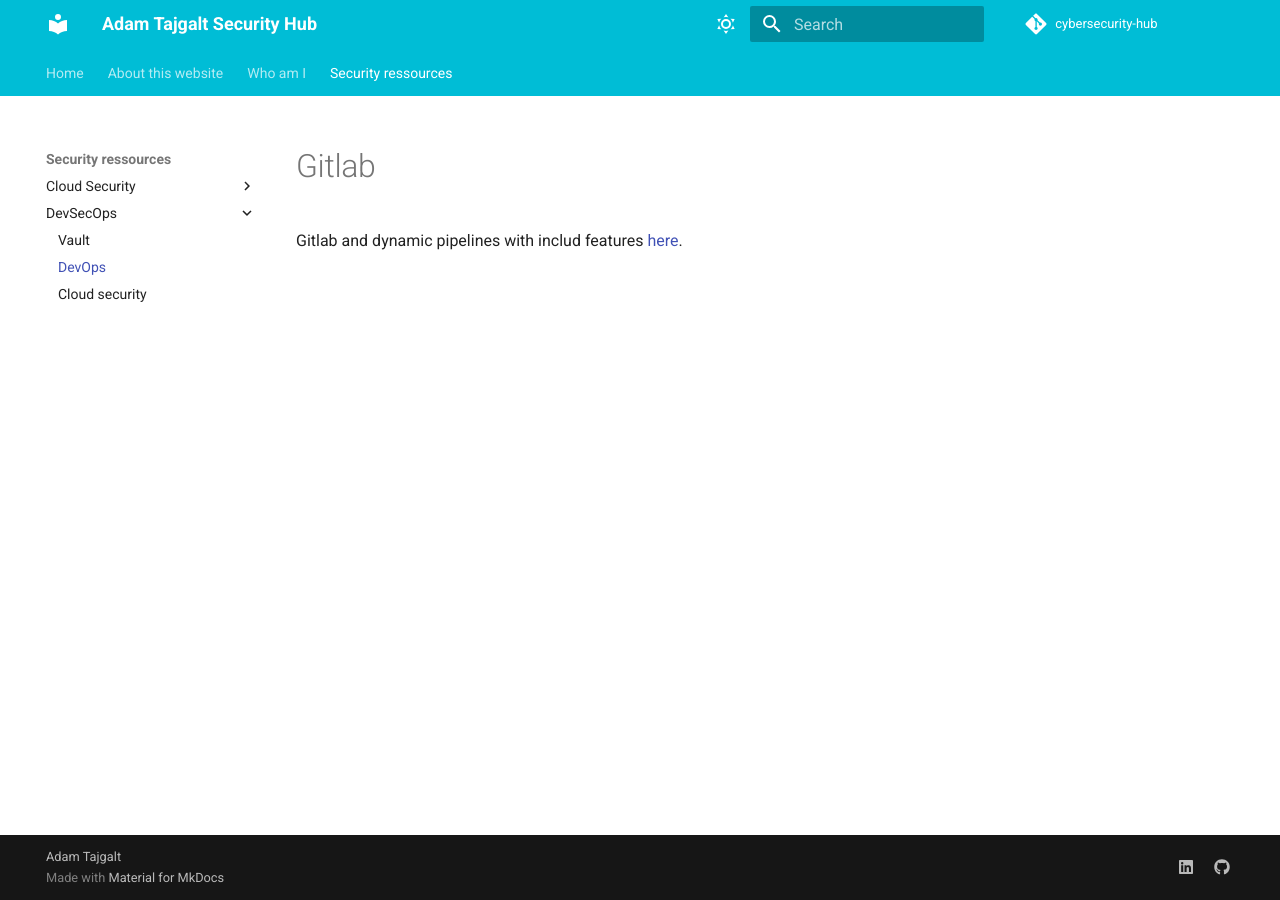
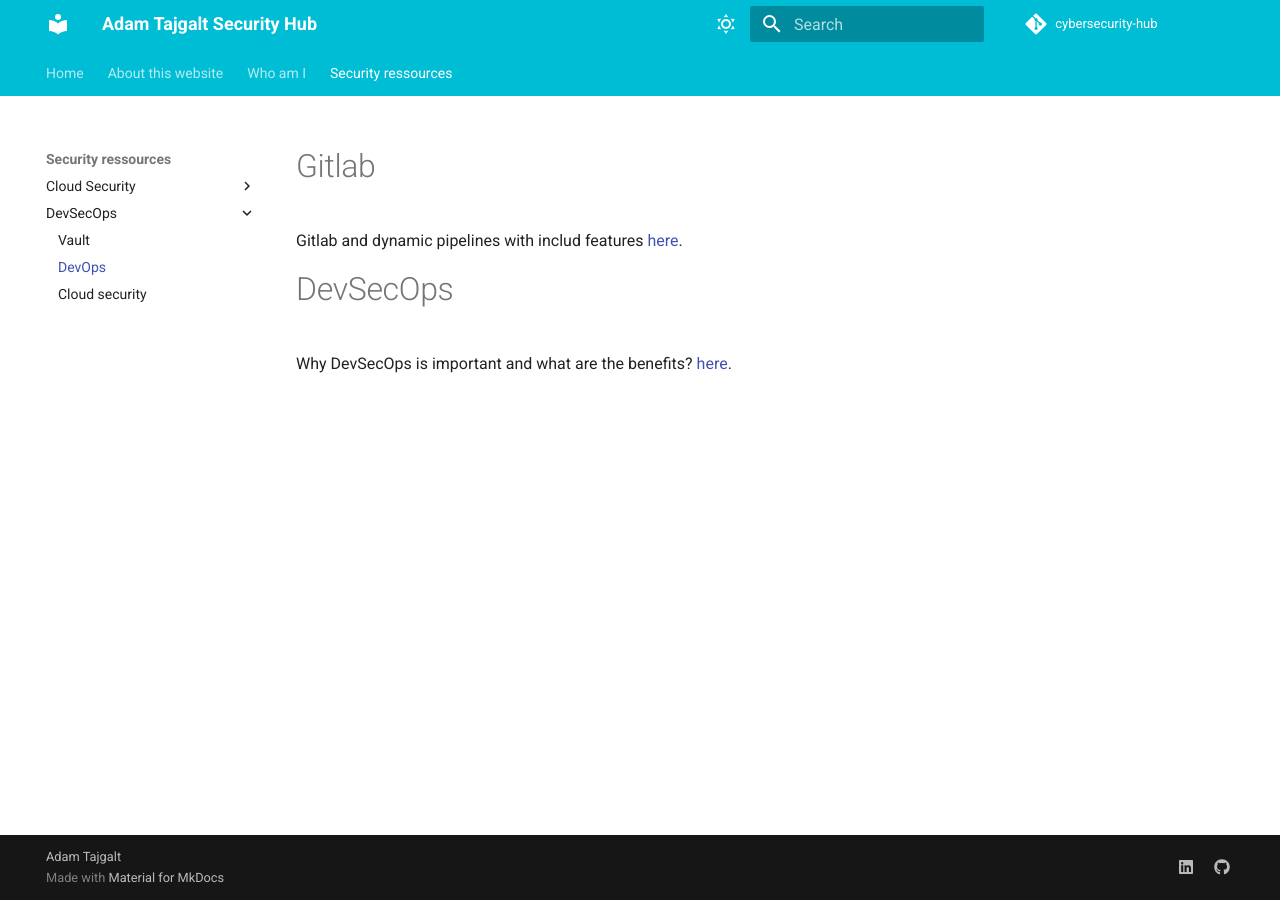
Before and after one commit to adamtaj/cybersecurity-hub, an MkDocs documentation site: the page built from docs/Security ressources/DevSecOps/DevOps.md, in a window 1280 px wide. Built offline with MkDocs 1.6.1 and Material for MkDocs 9.7.7, drawn with Linux system fonts in a browser that asks for light colours; comment, search, counter and statistics services are not loaded.

Commit message:
Adding the importance of devesecops

```diff
--- a/docs/Security ressources/DevSecOps/DevOps.md
+++ b/docs/Security ressources/DevSecOps/DevOps.md
@@ -3,3 +3,7 @@ title: DevOps
 # Gitlab
 
 Gitlab and dynamic pipelines with includ features [here](https://www.objectif-libre.com/fr/blog/2021/02/23/une-nouvelle-ere-pour-gitlab-ci-pipelines-dynamiques/).
+
+# DevSecOps
+
+Why DevSecOps is important and what are the benefits? [here](https://bridgecrew.io/blog/building-the-business-case-for-devsecops/?utm_content=191289143&utm_medium=social&utm_source=linkedin&hss_channel=lcp-14836856).
```
